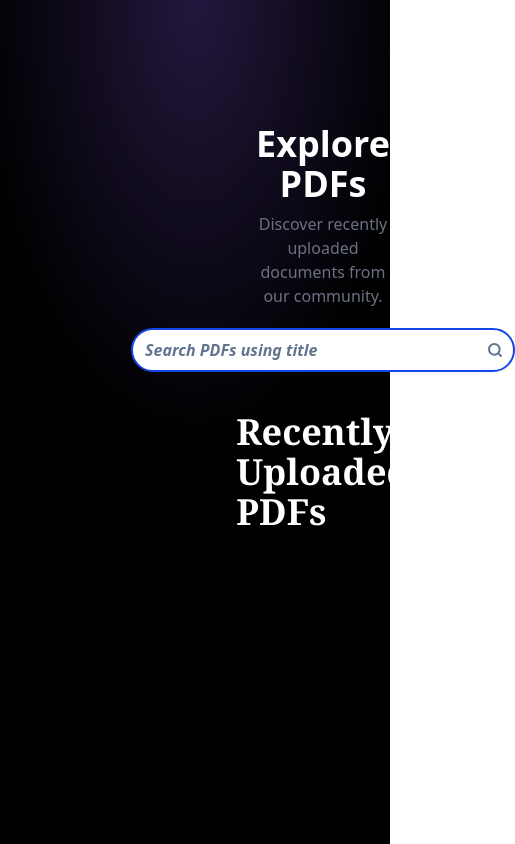
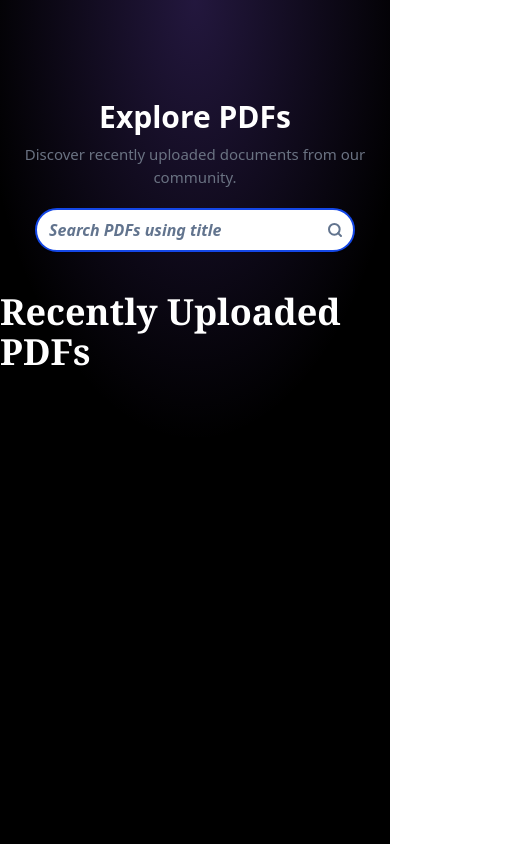
Before and after one commit to Abad-Ali/DocMind-AI, a Next.js app in the folder frontend/: page /explore in a window 390 px wide. Shown: the top 844 px of the page, 515 px wide, since content can reach past the window. Built offline with nearby package versions, Linux system fonts and the light colour scheme.

Commit message:
Make explore page responsive

```diff
--- a/frontend/app/(main)/explore/page.js
+++ b/frontend/app/(main)/explore/page.js
@@ -7,15 +7,15 @@ import React from 'react'
 
 const explorePage = () => {
   return (
-    <div className='pt-[10vh] text-white pl-64 min-h-screen'>
+    <div className='pt-[7vh] lg:pt-[10vh] text-white lg:pl-64 min-h-screen'>
         <div className='flex flex-col items-center'>
             <div className="text-center mt-10">
-              <h1 className="text-4xl font-bold">Explore PDFs</h1>
-              <p className="text-gray-500 mt-2 font-medium">
+              <h1 className="text-3xl lg:text-4xl font-bold">Explore PDFs</h1>
+              <p className="text-gray-500 mt-2 text-[15px] lg:text-[17px] font-medium">
                 Discover recently uploaded documents from our community.
               </p>
             </div>
-            <Link href='/search'><div className="relative w-sm mt-5 mb-10">
+            <Link href='/search'><div className="relative w-xs sm:w-sm mt-5 mb-10">
               <Input placeholder="Search PDFs using title" className="pr-10 rounded-full bg-white border-2 border-blue-700 py-5 font-semibold italic"/>
               <SearchIcon strokeWidth={3} className="absolute right-3 top-1/2 -translate-y-1/2 h-4 w-4 text-muted-foreground" />
             </div></Link>
```
